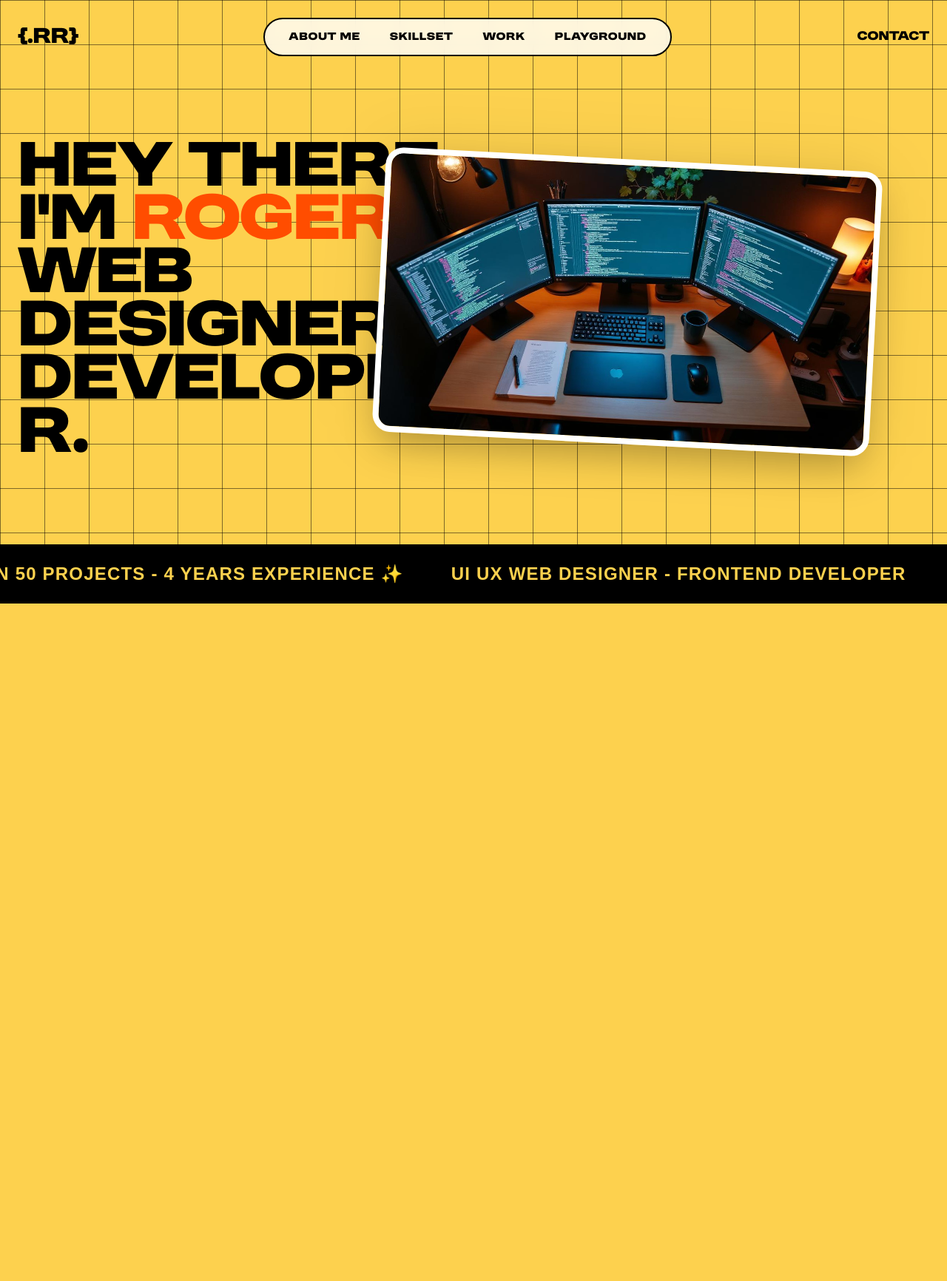
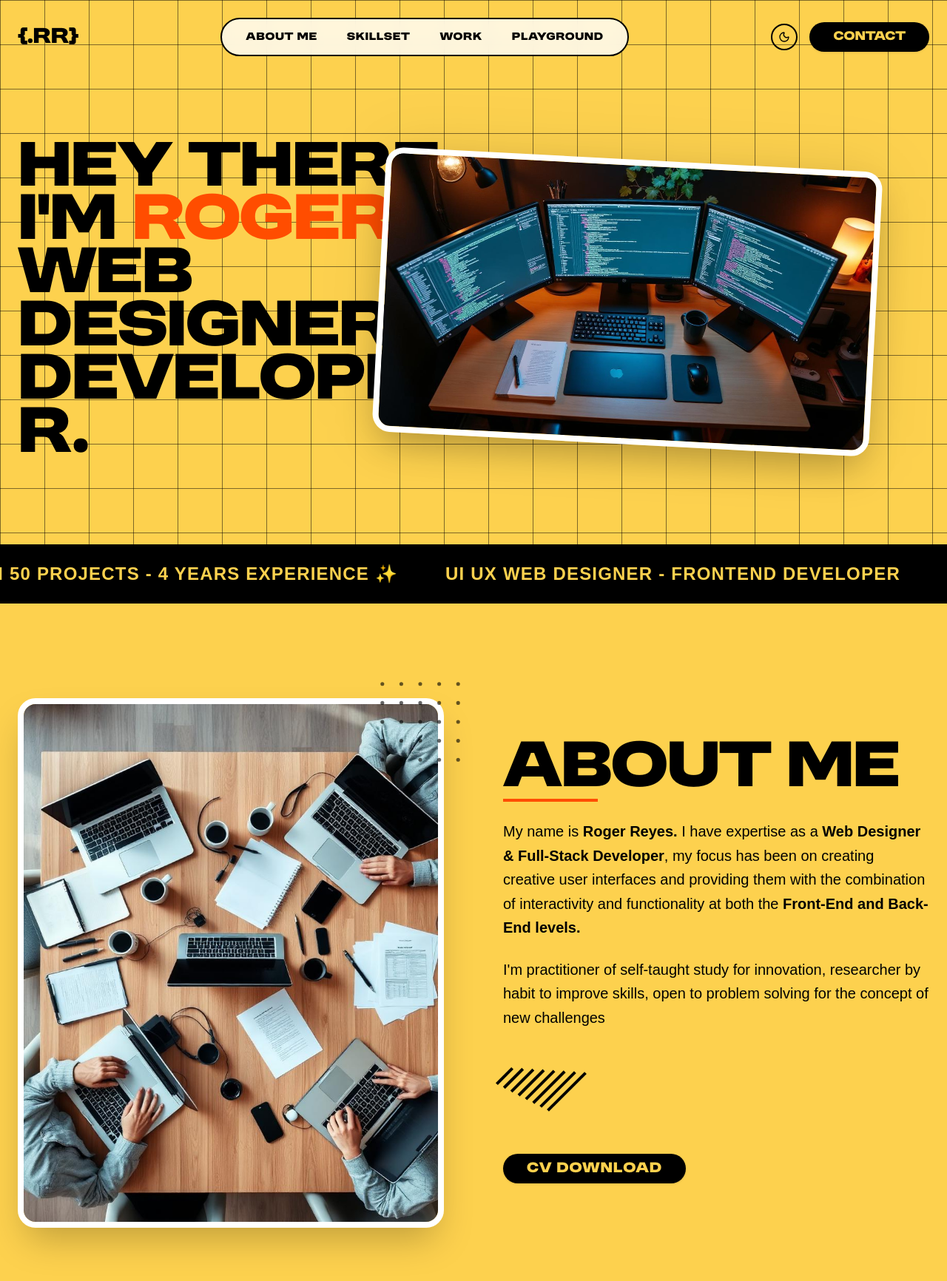
Before and after one commit to rrxrskadosh/portfolio-roger-developer, a React (Vite) app: page / in a window 1280 px wide. Shown: the top 1732 px of the page at 74% size. Before the commit the page ends 816 px from the top, so only its background shows below. Built offline with nearby package versions, Linux system fonts and the light colour scheme.

Commit message:
Added Theme Toogle and Building About Me Section

```diff
--- a/src/App.tsx
+++ b/src/App.tsx
@@ -18,7 +18,6 @@ const App = () => (
         <BrowserRouter>
           <Routes>
             <Route path="/" element={<Index />} />
-            {/* ADD ALL CUSTOM ROUTES ABOVE THE CATCH-ALL "*" ROUTE */}
             <Route path="*" element={<NotFound />} />
           </Routes>
         </BrowserRouter>
--- /dev/null
+++ b/src/components/about/About.tsx
@@ -0,0 +1,88 @@
+import { Button } from "../ui/button";
+import teamWorkspace from "../../assets/team-workspace.jpg";
+
+const AboutMe = () => {
+  return (
+    <section id="about" className="relative py-16 sm:py-20 md:py-24 lg:py-32 bg-background overflow-hidden">
+      <div className="max-w-[1400px] mx-auto px-4 sm:px-6">
+        <div className="grid lg:grid-cols-2 gap-8 sm:gap-10 md:gap-12 lg:gap-20 items-center">
+          {/* Image */}
+          <div className="relative order-2 lg:order-1">
+            <div className="relative">
+              <img
+                src={teamWorkspace}
+                alt="Collaborative workspace with multiple laptops and creative tools"
+                className="w-full h-auto rounded-2xl sm:rounded-3xl shadow-2xl border-4 sm:border-8 border-card transform hover:scale-105 transition-transform duration-500"
+              />
+              {/* Decorative dots pattern */}
+              <div className="absolute -top-4 sm:-top-8 -right-4 sm:-right-8 w-20 sm:w-32 h-20 sm:h-32 opacity-60">
+                <svg viewBox="0 0 100 100" className="w-full h-full">
+                  {Array.from({ length: 25 }).map((_, i) => {
+                    const x = (i % 5) * 20 + 10;
+                    const y = Math.floor(i / 5) * 20 + 10;
+                    return (
+                      <circle
+                        key={i}
+                        cx={x}
+                        cy={y}
+                        r="2"
+                        fill="currentColor"
+                        className="text-foreground"
+                      />
+                    );
+                  })}
+                </svg>
+              </div>
+            </div>
+          </div>
+
+          {/* Content */}
+          <div className="space-y-6 sm:space-y-8 order-1 lg:order-2">
+            <div className="relative inline-block">
+              <h2 className="text-4xl sm:text-5xl md:text-6xl lg:text-7xl font-black uppercase tracking-tight">
+                ABOUT ME
+              </h2>
+              <div className="absolute -bottom-2 left-0 w-24 sm:w-32 h-1 bg-accent"></div>
+            </div>
+
+            <div className="space-y-4 sm:space-y-6 text-base sm:text-lg md:text-xl leading-relaxed font-saira">
+              <p>
+                My name is <span className="font-bold text-foreground">Roger Reyes.</span> I have
+                expertise as a{" "}
+                <span className="font-bold text-foreground">Web Designer & Full-Stack Developer</span>
+                , my focus has been on creating creative user interfaces and providing them with the
+                combination of interactivity and functionality at both the{" "}
+                <span className="font-bold text-foreground">Front-End and Back-End levels.</span>
+              </p>
+              <p>
+                I'm practitioner of self-taught study for innovation, researcher by habit to improve
+                skills, open to problem solving for the concept of new challenges
+              </p>
+            </div>
+
+            {/* Decorative lines */}
+            <div className="flex gap-2 py-4">
+              {Array.from({ length: 8 }).map((_, i) => (
+                <div
+                  key={i}
+                  className="w-1 bg-foreground transform rotate-45"
+                  style={{ height: `${30 + i * 6}px` }}
+                ></div>
+              ))}
+            </div>
+
+           <Button
+              variant="default"
+              size="lg"
+              className="text-sm sm:text-base font-bold uppercase tracking-wider"
+            >
+              CV DOWNLOAD
+            </Button>
+          </div>
+        </div>
+      </div>
+    </section>
+  );
+};
+
+export default AboutMe;
--- a/src/components/layout/Header.tsx
+++ b/src/components/layout/Header.tsx
@@ -1,5 +1,6 @@
 import { Button } from "../ui/button";
 import { Link } from "react-router-dom";
+import { ThemeToggle } from "./ThemeToogle";
 
 const Header = () => {
   const navItems = [
@@ -28,8 +29,9 @@ const Header = () => {
           ))}
         </div>
 
-        <div className="flex items-center gap-3">
-          <Button variant="nav" size="nav" className="text-xs sm:text-sm">
+        <div className="flex items-center gap-4">
+          <ThemeToggle />
+          <Button variant="default" size="lg" className="text-xs sm:text-sm">
             CONTACT
           </Button>
         </div>
--- /dev/null
+++ b/src/components/layout/ThemeToogle.tsx
@@ -0,0 +1,33 @@
+import { Moon, Sun } from "lucide-react";
+import { useTheme } from "next-themes";
+import { Button } from "../ui/button";
+import { useEffect, useState } from "react";
+
+export const ThemeToggle = () => {
+  const { theme, setTheme } = useTheme();
+  const [mounted, setMounted] = useState(false);
+
+  useEffect(() => {
+    setMounted(true);
+  }, []);
+
+  if (!mounted) {
+    return <div className="w-10 h-10" />;
+  }
+
+  return (
+    <Button
+      variant="ghost"
+      size="icon"
+      onClick={() => setTheme(theme === "dark" ? "light" : "dark")}
+      className="rounded-full border-2 border-foreground hover:bg-accent hover:text-accent-foreground transition-all"
+    >
+      {theme === "dark" ? (
+        <Sun className="h-5 w-5" />
+      ) : (
+        <Moon className="h-5 w-5" />
+      )}
+      <span className="sr-only">Toggle theme</span>
+    </Button>
+  );
+};
--- a/src/index.css
+++ b/src/index.css
@@ -126,7 +126,7 @@
   }
 
   .text-display {
-    @apply text-4xl sm:text-4xl md:text-5xl lg:text-6xl xl:text-7xl font-black leading-none tracking-tight;
+    @apply text-3xl sm:text-4xl md:text-5xl lg:text-6xl xl:text-7xl font-black leading-none tracking-tight;
   }
 
   .text-accent-highlight {
--- a/src/pages/Index.tsx
+++ b/src/pages/Index.tsx
@@ -1,11 +1,13 @@
 import Header from "../components/layout/Header";
 import Hero from "../components/hero/Hero";
+import AboutMe from "../components/about/About";
 
 const Index = () => {
   return (
     <div className="min-h-screen">
       <Header />
       <Hero />
+      <AboutMe />
     </div>
   );
 };
```
Also changed, not shown: src/assets/team-workspace.jpg (added).
